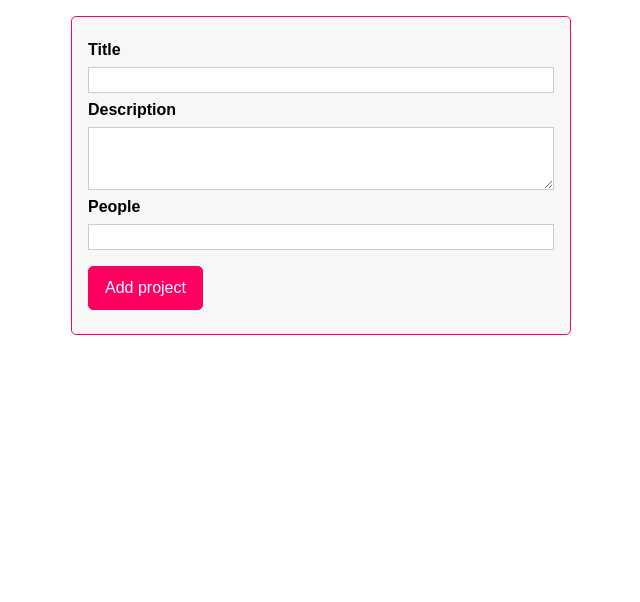
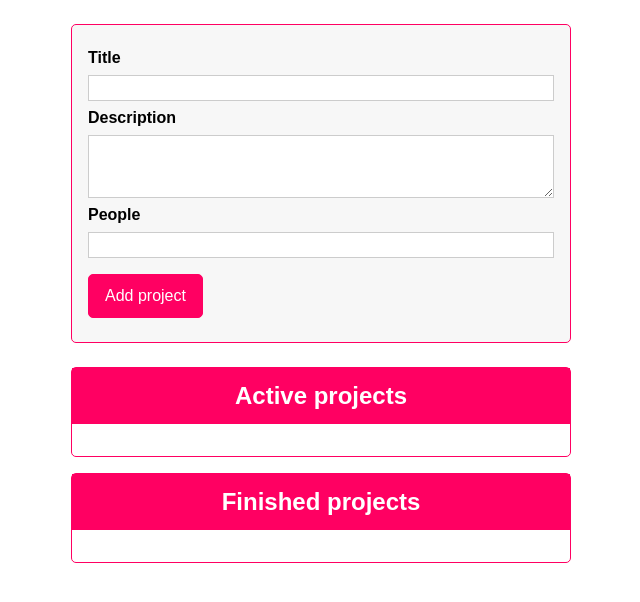
Before and after one commit to jmalinna/learning-typescript-1, a website with bundled scripts: page index.html in a window 1280 px wide. Shown: the whole page, without its empty margins (319-959 px from the left). Built offline with nearby package versions, Linux system fonts and the light colour scheme.

Commit message:
Add Class ProjectList, rename functions, update styles

```diff
--- a/app.css
+++ b/app.css
@@ -59,8 +59,11 @@ button:active {
 }
 
 .projects {
-  margin: 1rem;
+  max-width: 500px;
+
+  margin: 1rem auto;
   border: 1px solid #ff0062;
+  border-radius: 5px;
 }
 
 .projects header {
@@ -125,7 +128,7 @@ button:active {
 #user-input {
   max-width: 500px;
 
-  margin: 1rem auto;
+  margin: 1.5rem auto;
   padding: 1rem;
   border: 1px solid #ff0062;
   border-radius: 5px;
--- a/src/app.ts
+++ b/src/app.ts
@@ -33,6 +33,37 @@ function autoBind(
   return adjustedDescriptor;
 };
 
+//ProjectList Class
+class ProjectList {
+  templateElement: HTMLTemplateElement;
+  hostElement: HTMLDivElement;
+  sectionElement: HTMLElement;
+
+  constructor(private type: 'Active' | 'Finished') {
+    this.templateElement = document.getElementById(
+      'project-list'
+    )! as HTMLTemplateElement;
+    this.hostElement = document.getElementById('app')! as HTMLDivElement;
+    const importedNode = document.importNode(
+      this.templateElement.content,
+      true
+    );
+    this.sectionElement = importedNode.firstElementChild as HTMLElement;
+    this.sectionElement.id = `${this.type}-projects`;
+
+    this.renderDOM();
+    this.renderDOMContent();
+  }
+
+  private renderDOMContent() {
+    const listId = `${this.type}-project-list`;
+    this.sectionElement.querySelector('ul')!.id = listId;
+    this.sectionElement.querySelector('h2')!.textContent = this.type + ' projects';
+  }
+  private renderDOM() {
+    this.hostElement.insertAdjacentElement('beforeend', this.sectionElement);
+  }
+}
 // ProjectInput Class
 class ProjectInput {
     templateElement: HTMLTemplateElement;
@@ -59,8 +90,8 @@ class ProjectInput {
       this.descriptionInputElement = this.formElement.querySelector('#description') as HTMLInputElement;
       this.peopleAmountInputElement = this.formElement.querySelector('#people') as HTMLInputElement;
 
-      this.configure();
-      this.attach();
+      this.addEventListeners();
+      this.renderDOM();
     }
 
     private gatherUserInput():[string, string, number] | void {
@@ -110,13 +141,15 @@ class ProjectInput {
       }
     }
 
-    private configure() {
+    private addEventListeners() {
       this.formElement.addEventListener('submit', this.submitHandler);
     }
 
-    private attach() {
+    private renderDOM() {
       this.hostElement.insertAdjacentElement('afterbegin', this.formElement);
     }
   }
 
 new ProjectInput();
+new ProjectList('Active');
+new ProjectList('Finished');
```
